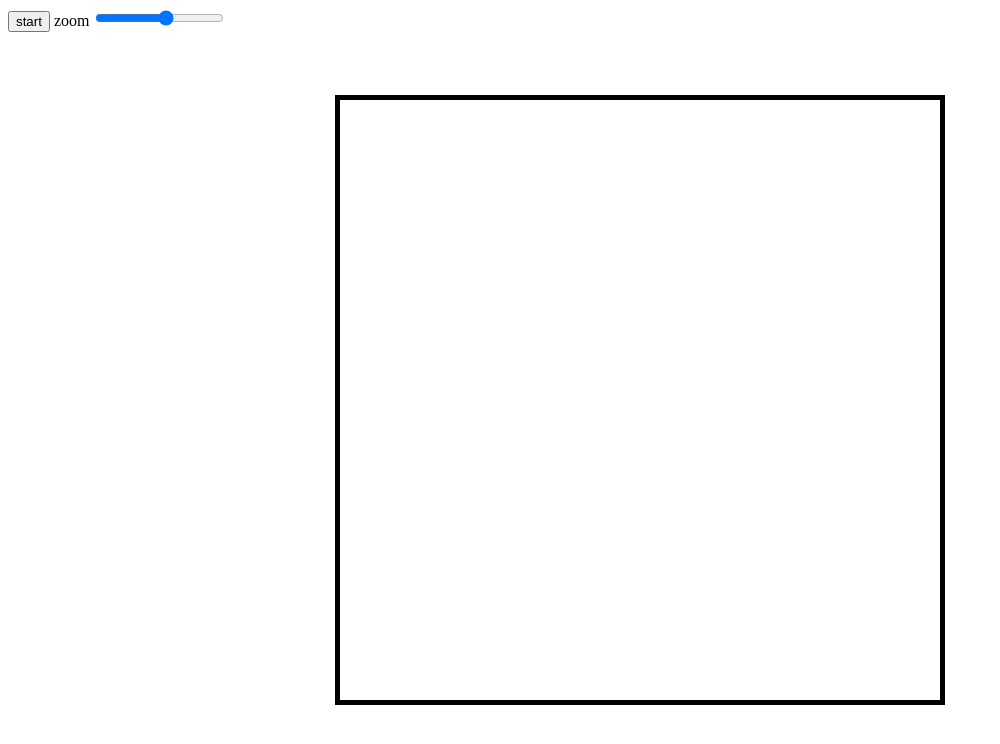
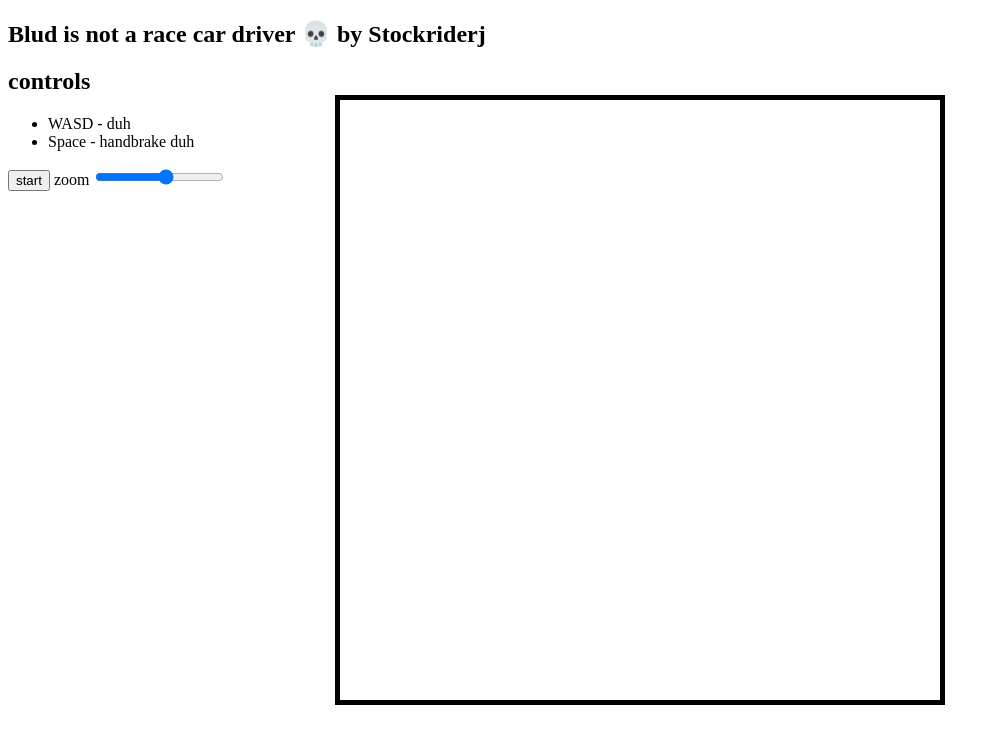
Before and after one commit to qian-json/car, a plain HTML site: page index.html in a window 1280 px wide. Shown: the whole page, without its empty margins (0-1000 px from the left). Drawn offline with Linux system fonts and the light colour scheme.

Commit message:
final touches before merge

```diff
--- a/index.html
+++ b/index.html
@@ -3,12 +3,23 @@
   <head>
     <meta charset="UTF-8" />
     <meta name="viewport" content="width=device-width, initial-scale=1.0" />
-    <title>Document</title>
+    <title>Blud is not a race car driver 💀</title>
 
     <link rel="stylesheet" href="style.css" />
   </head>
   <body>
-    <button onclick="e()">start</button>
+    <aside>
+      <h1>Blud is not a race car driver 💀 by Stockriderj</h1>
+      <div>
+        <h2>controls</h2>
+        <ul>
+          <li>WASD - duh</li>
+          <li>Space - handbrake duh</li>
+        </ul>
+      </div>
+    </aside>
+
+    <button onclick="e(); this.disabled=true;">start</button>
     <canvas id="canvas1"></canvas>
 
     <label for="zoomRange">zoom</label>
```
